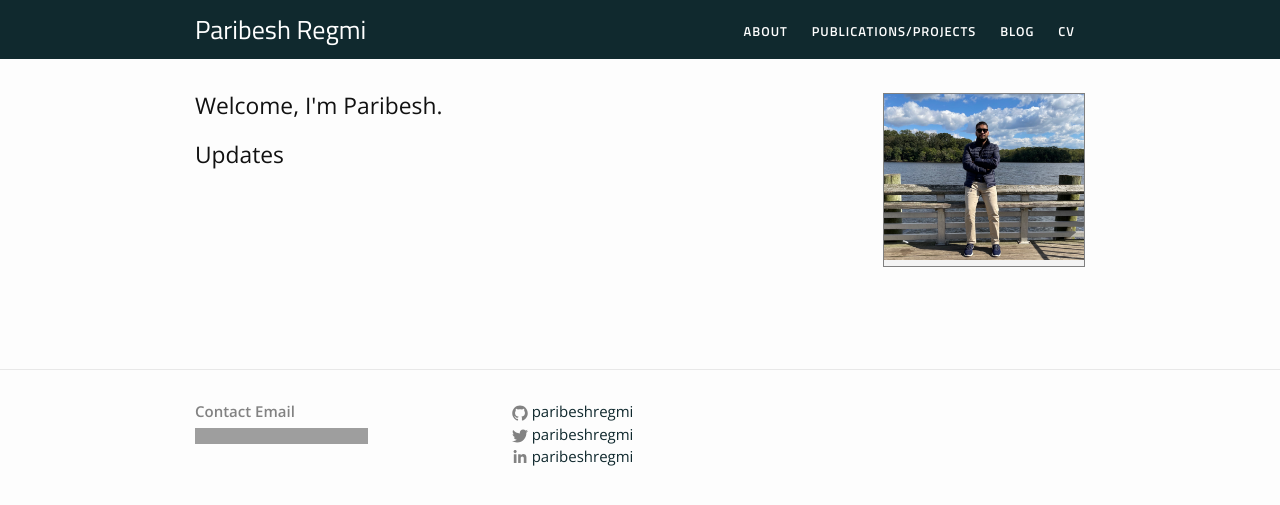
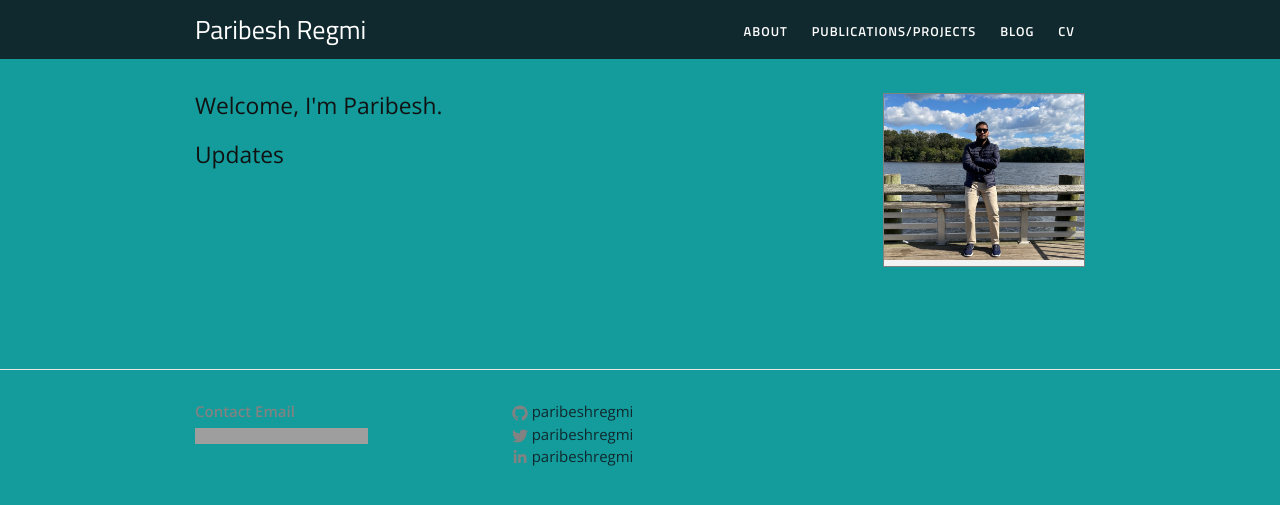
Before and after one commit to paribeshregmi/paribeshregmi.github.io, a Jekyll site: the page built from index.markdown, in a window 1280 px wide. Shown: the top 505 px of the page. Built offline with Jekyll 4.4.1, drawn with Linux system fonts in a browser that asks for light colours; grey boxes are pictures that could not be loaded.

Commit message:
Update main.scss

```diff
--- a/assets/css/main.scss
+++ b/assets/css/main.scss
@@ -11,7 +11,7 @@ $base-line-height: 1.5;
 $spacing-unit:          30px;
 
 $text-color:            #111;
-$background-color:      #fdfdfd;
+$background-color:      #149c9c;
 $brand-color-primary:   #10292e;
 $brand-color-secondary: #111;
 
```
